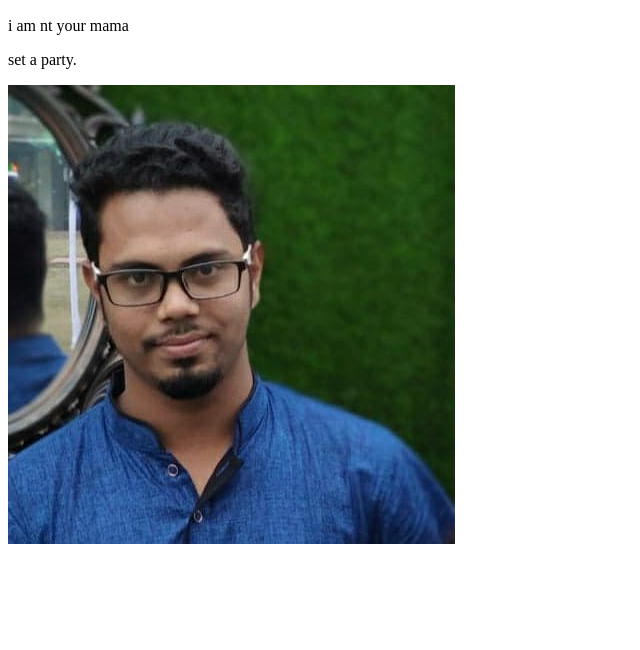
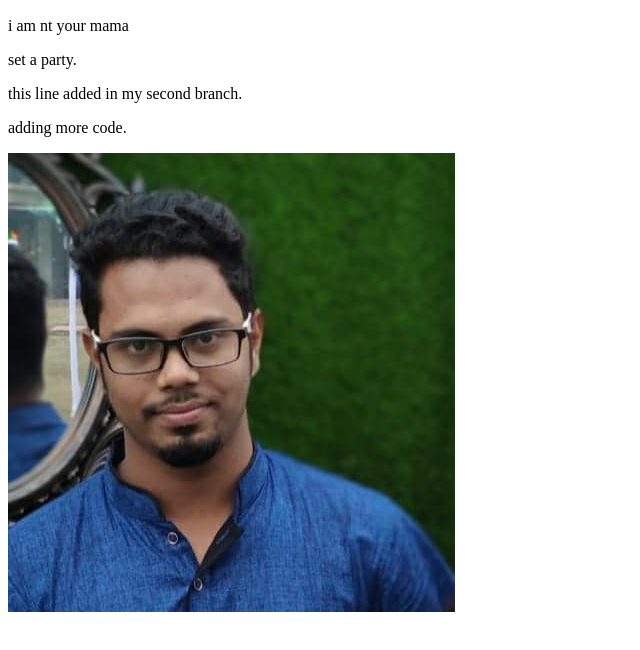
Before and after one commit to PriyobrotaNath/My-first-website, a plain HTML site: page index.html in a window 1280 px wide. Shown: the part 110-760 px from the top of the page, without its empty margins (0-640 px from the left). Drawn offline with Linux system fonts and the light colour scheme.

Commit message:
again create second branch

```diff
--- a/index.html
+++ b/index.html
@@ -10,6 +10,8 @@
     <h2>hello mama</h2>
     <p>i am nt your mama</p>
     <p>set a party.</p>
+    <p>this line added in my second branch.</p>
+    <p>adding more code.</p>
      <img src="me.jpg" alt="">
 </body>
 </html>
```
